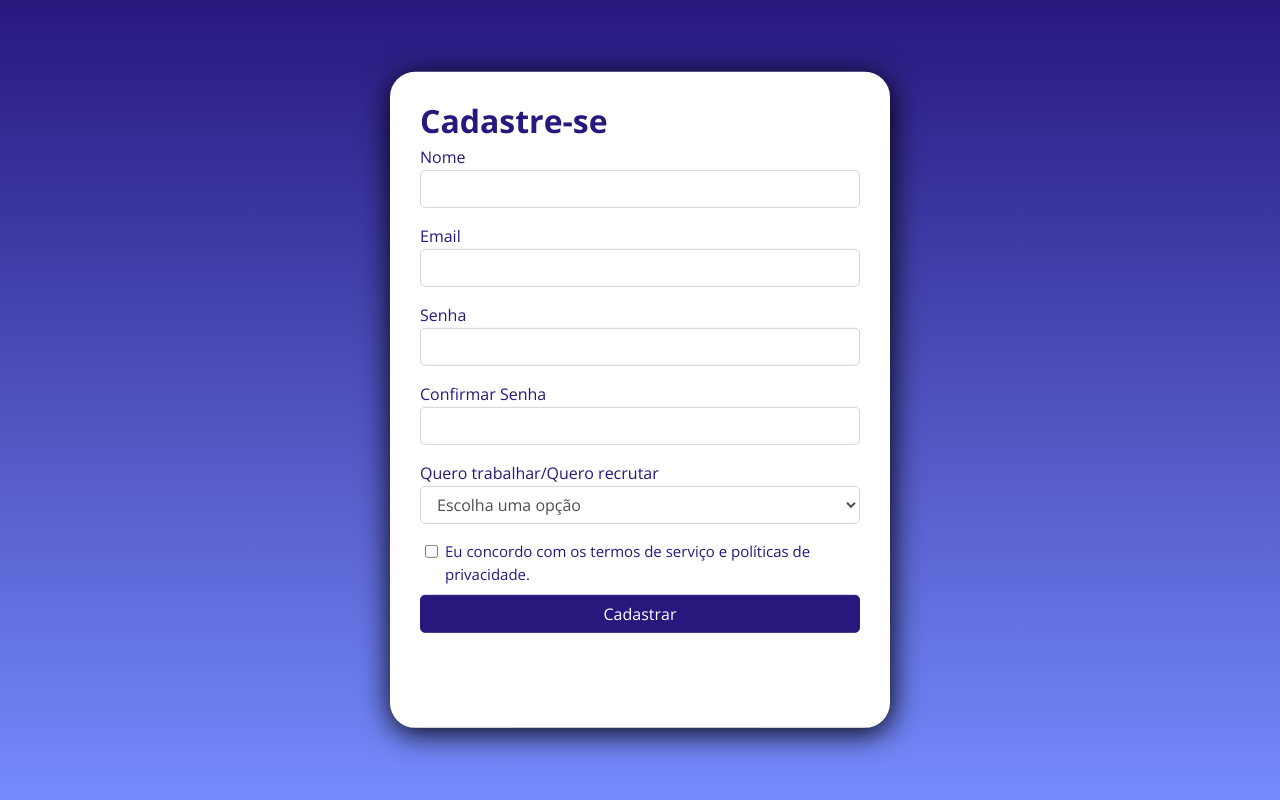
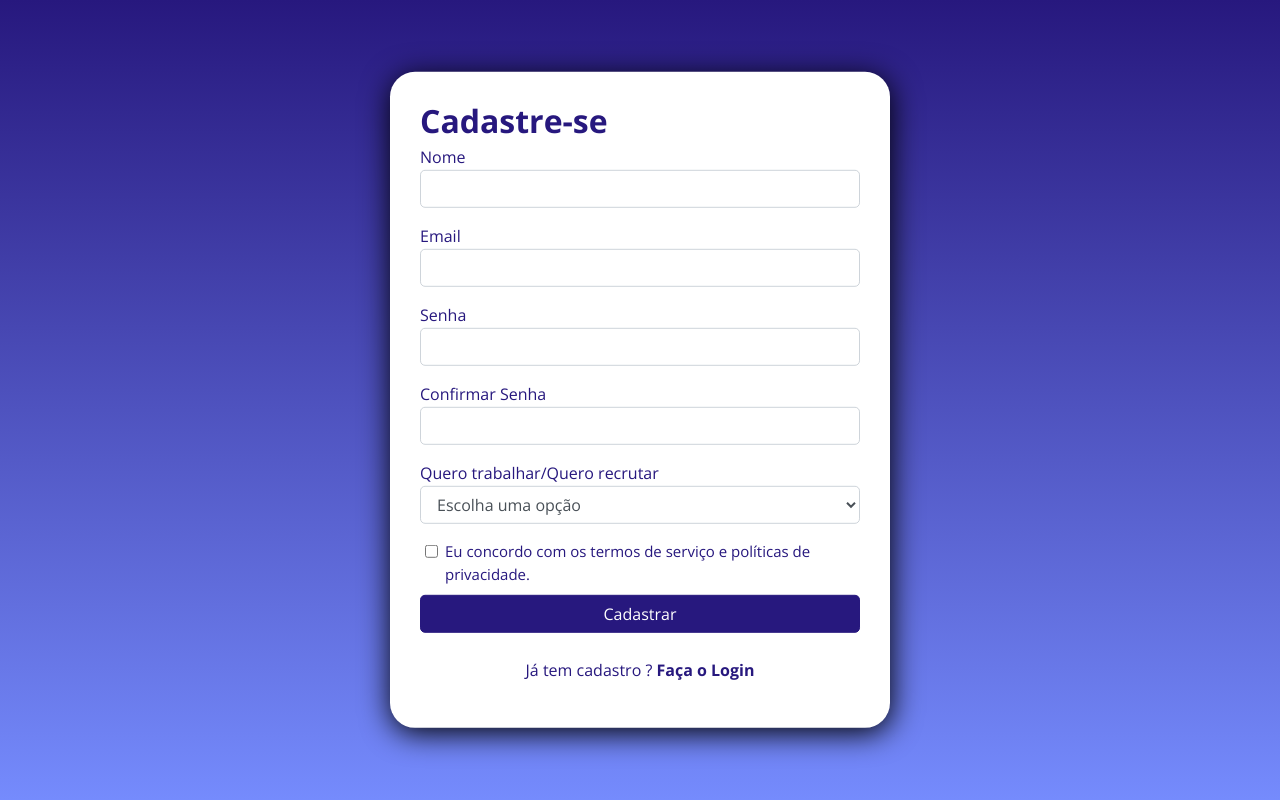
Before and after one commit to JemisonVidal/projIntegrador, a React (Create React App) app in the folder frontend/: page /register in a window 1280 px wide. Built offline with nearby package versions, Linux system fonts and the light colour scheme.

Commit message:
PI-5 - Link Login
Atualizando Link Login

```diff
--- a/frontend/src/components/Register/Register.css
+++ b/frontend/src/components/Register/Register.css
@@ -8,7 +8,7 @@
 .container-box {
   height: 100vh;
   width: 100vw;
-  background-image: linear-gradient(#27187E, #758BFD);
+  background-image: linear-gradient(#27187e, #758bfd);
 }
 
 .form-box {
@@ -26,8 +26,8 @@
 #Cadastrar {
   margin-top: 5px;
   width: 100%;
-  border-color: #27187E;
-  background-color: #27187E;
+  border-color: #27187e;
+  background-color: #27187e;
   border-radius: 5px;
 }
 
@@ -42,9 +42,9 @@
   font-weight: bolder;
 }
 
-@media(min-width: 576px) {
+@media (min-width: 576px) {
   .titulo-registro {
-    color: #27187E;
+    color: #27187e;
     text-align: justify;
   }
   .form-box {
@@ -55,7 +55,9 @@
     box-shadow: 1px 5px 30px black;
     border-radius: 25px;
   }
-  .CheckBoxMin {
-    color: #27187E;
+  .CheckBoxMin,
+  #cadastro,
+  #login {
+    color: #27187e;
   }
 }
```
